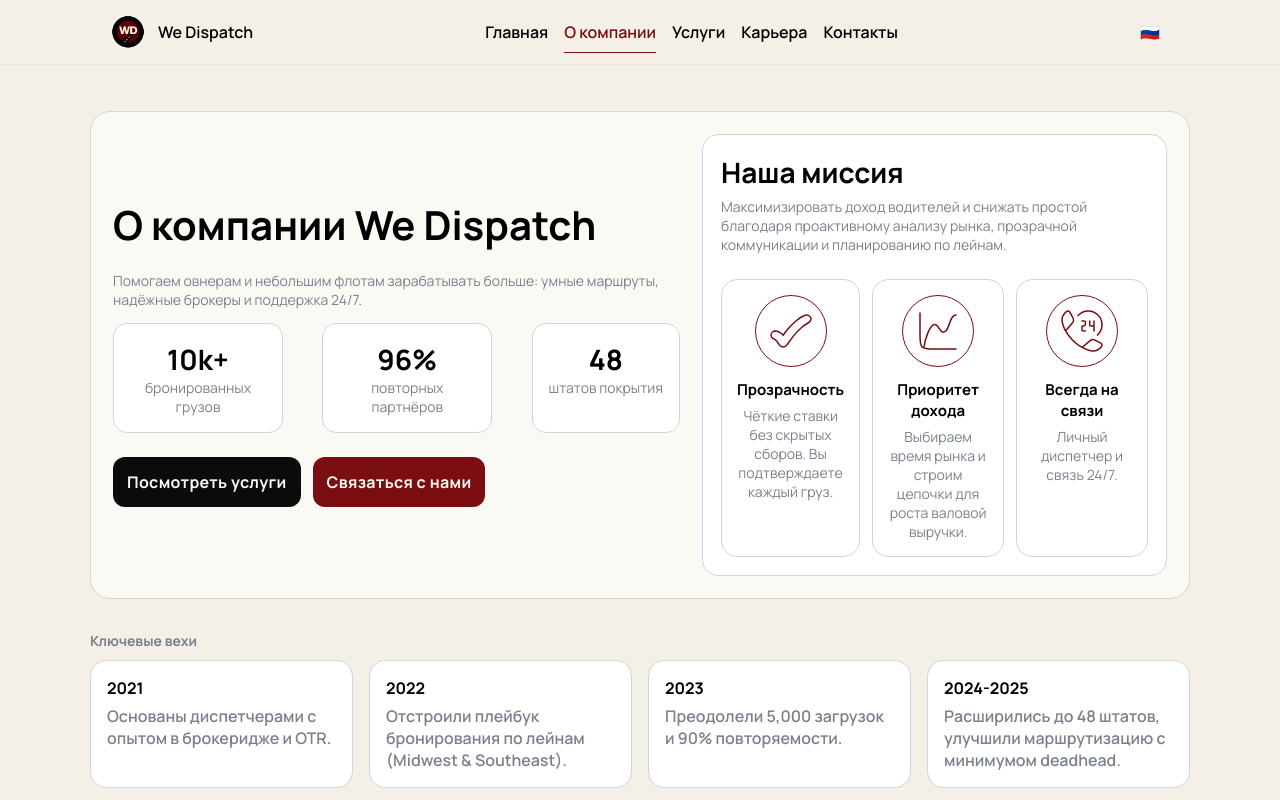
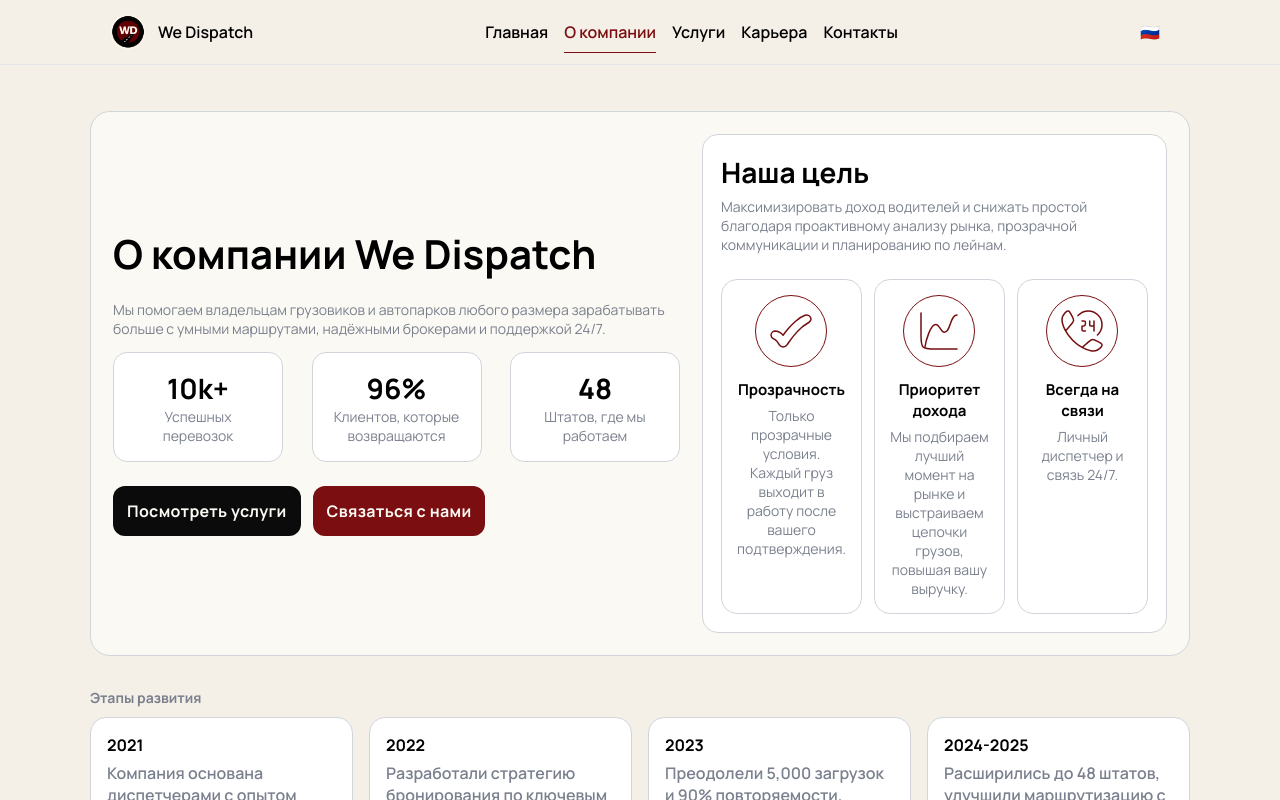
Before and after one commit to cyberquince/wedispatch.pro, a Vue app: page /about in a window 1280 px wide. Shown: the top 800 px of the page. Built offline with nearby package versions, Linux system fonts and the light colour scheme; a web font is replaced by a local one.

Commit message:
Final changes for today

```diff
--- a/src/components/Footer.vue
+++ b/src/components/Footer.vue
@@ -72,6 +72,7 @@
             <input type="email" class="input_wide" v-model="newsletter.email"
               placeholder="you@email.com" required autocomplete="off"
               @input="validateEmail" :class="{ small: validEmail }">
+            <!-- Fix button appearance on mobile (iOS) -->
             <transition name="appear-left">
               <button type="submit" class="btn btn_submit small"
                 v-show="validEmail"></button>
--- a/src/locales/ru.json
+++ b/src/locales/ru.json
@@ -3,37 +3,37 @@
     "button_all": "Посмотреть услуги",
     "button_contact": "Связаться с нами",
     "title": "О компании We Dispatch",
-    "note": "Помогаем овнерам и небольшим флотам зарабатывать больше: умные маршруты, надёжные брокеры и поддержка 24/7.",
+    "note": "Мы помогаем владельцам грузовиков и автопарков любого размера зарабатывать больше с умными маршрутами, надёжными брокерами и поддержкой 24/7.",
     "stats": [
       {
         "count": 10,
         "value": "k+",
-        "text": "бронированных грузов"
+        "text": "Успешных перевозок"
       },
       {
         "count": 96,
         "value": "%",
-        "text": "повторных партнёров"
+        "text": "Клиентов, которые возвращаются"
       },
       {
         "count": 48,
         "value": "",
-        "text": "штатов покрытия"
+        "text": "Штатов, где мы работаем"
       }
     ],
     "mission": {
-      "title": "Наша миссия",
+      "title": "Наша цель",
       "note": "Максимизировать доход водителей и снижать простой благодаря проактивному анализу рынка, прозрачной коммуникации и планированию по лейнам."
     },
     "mission_stats": [
       {
         "title": "Прозрачность",
-        "note": "Чёткие ставки без скрытых сборов. Вы подтверждаете каждый груз.",
+        "note": "Только прозрачные условия. Каждый груз выходит в работу после вашего подтверждения.",
         "icon": "approved"
       },
       {
         "title": "Приоритет дохода",
-        "note": "Выбираем время рынка и строим цепочки для роста валовой выручки.",
+        "note": "Мы подбираем лучший момент на рынке и выстраиваем цепочки грузов, повышая вашу выручку.",
         "icon": "linechart"
       },
       {
@@ -42,15 +42,15 @@
         "icon": "alltime"
       }
     ],
-    "milestone": "Ключевые вехи",
+    "milestone": "Этапы развития",
     "milestones": [
       {
         "years": "2021",
-        "text": "Основаны диспетчерами с опытом в брокеридже и OTR."
+        "text": "Компания основана диспетчерами с опытом работы в дальнобойных перевозках."
       },
       {
         "years": "2022",
-        "text": "Отстроили плейбук бронирования по лейнам (Midwest & Southeast)."
+        "text": "Разработали стратегию бронирования по ключевым маршрутам на территории всех 48 штатов."
       },
       {
         "years": "2023",
@@ -159,7 +159,7 @@
     }
   },
   "contact": {
-    "consent": "Отмечая это поле, вы соглашаетесь получать SMS от Route One Group. Для отказа ответьте «STOP».",
+    "consent": "Отмечая это поле, вы соглашаетесь получать SMS от We Dispatch. Для отказа ответьте «STOP».",
     "formtitle": "БУДЕМ РАДЫ ВАШЕМУ СООБЩЕНИЮ",
     "getintouch": "СВЯЖИТЕСЬ С НАМИ",
     "send": "Отправить",
@@ -189,15 +189,15 @@
   },
   "kpis": [
     {
-      "lbl": "вал в неделю",
+      "lbl": "Недельная выручка",
       "num": "$8,000+"
     },
     {
-      "lbl": "бронированных грузов",
+      "lbl": "Успешных перевозок",
       "num": "10k+"
     },
     {
-      "lbl": "поддержка",
+      "lbl": "Поддержка",
       "num": "24/7"
     }
   ],
@@ -233,11 +233,11 @@
     "title": "Как это работает"
   },
   "lead": {
-    "cta": "ЗАПИСАТЬСЯ НА ЗВОНОК →",
-    "equipment": "Тип оборудования",
+    "cta": "Связаться",
+    "equipment": "Тип трейлера",
     "months": "Срок в бизнесе (мес.)",
     "note": "Мы обсудим ваши данные на звонке. Оплата не требуется.",
-    "title": "МГНОВЕННЫЙ РАСЧЁТ",
+    "title": "Рассчитайте стоимость",
     "trucks": "Количество траков"
   },
   "nav": {
@@ -262,7 +262,7 @@
       "title": "Flatbed"
     },
     "reefer": {
-      "desc": "Температурные перевозки с премиальными ставками",
+      "desc": "Грузы с контролем температуры — по высоким рыночным ставкам",
       "title": "Reefer"
     },
     "stepdeck": {
@@ -281,22 +281,22 @@
         "icon": "linechart"
       },
       {
-        "note": "Один контакт под ваши преференции по рейсам, лейновым ограничениям и графику.",
+        "note": "Личный диспетчер, работающий под ваши направления и требования.",
         "title": "Личный диспетчер 24/7",
         "icon": "assistant"
       },
       {
-        "note": "Чёткие проценты без скрытых сборов. Подтверждаете каждую бронь до оформления.",
+        "note": "Фиксированный процент, никаких скрытых платежей. Решение по каждому грузу остаётся за вами.",
         "title": "Прозрачная комиссия",
         "icon": "comission"
       },
       {
-        "note": "Планируем связки грузов и возвраты заранее, снижая deadhead и пустые мили.",
+        "note": "Мы заранее планируем цепочки загрузок и возвратные рейсы, чтобы сократить пустой пробег.",
         "title": "Маршруты без простоя",
         "icon": "map"
       }
     ],
-    "subtitle": "Конкретные преимущества, которые ежедневно экономят ваше время и повышают доход.",
+    "subtitle": "Ощутимые преимущества, которые ежедневно увеличивают ваш доход и экономят время.",
     "title": "Почему выбирают нас"
   },
   "services": {
--- a/src/router/index.js
+++ b/src/router/index.js
@@ -56,6 +56,9 @@ const router = createRouter({
   routes,
   linkExactActiveClass: 'active',
   linkActiveClass: 'active',
+  scrollBehavior() {
+    return { top: 0 };
+  },
 });
 
 export default router;
--- a/src/views/AboutView.vue
+++ b/src/views/AboutView.vue
@@ -5,6 +5,7 @@
         <h2 class="about_stats-title">{{ $tm('about.title') }}</h2>
         <p class="about_stats-note">{{ $t('about.note') }}</p>
         <div class="about_stats-figures">
+          <!-- Align figure on mobile -->
           <div class="figure" v-for="(f, idx) in $tm('about.stats')" :key="idx">
             <span class="strong">{{ f.count }}{{ f.value }}</span>
             <span class="note">{{ f.text }}</span>
--- a/src/views/HomeView.vue
+++ b/src/views/HomeView.vue
@@ -39,11 +39,13 @@
       <h2 class="home_works-title home_title">{{ $t('how.title') }}</h2>
       <p class="home_works-subtitle home_subtitle">{{ $t('how.subtitle') }}</p>
       <Points :points="$tm('how.points')" :cta="$t('how.cta')" />
+      <!-- Align buttons on mobile -->
     </div>
     <div class="home_why">
       <h2 class="home_why-title home_title">{{ $t('why.title') }}</h2>
       <p class="home_why-subtitle home_subtitle">{{ $t('why.subtitle') }}</p>
       <Points :points="$tm('why.bullets')" :cta="$t('why.cta')" background />
+      <!-- Align buttons on mobile -->
     </div>
   </article>
 </template>
```
Also changed, not shown: 37 other files (tests, documents, lock files or other folders).
